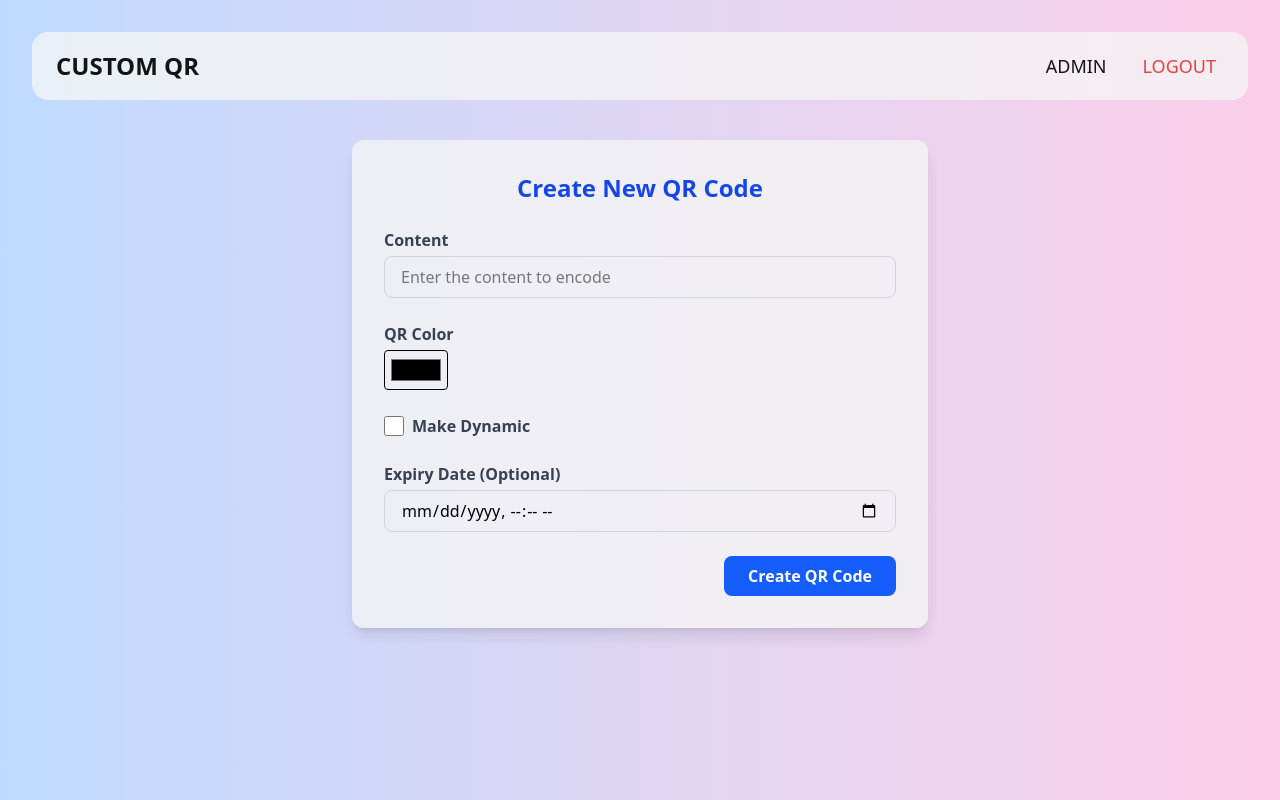
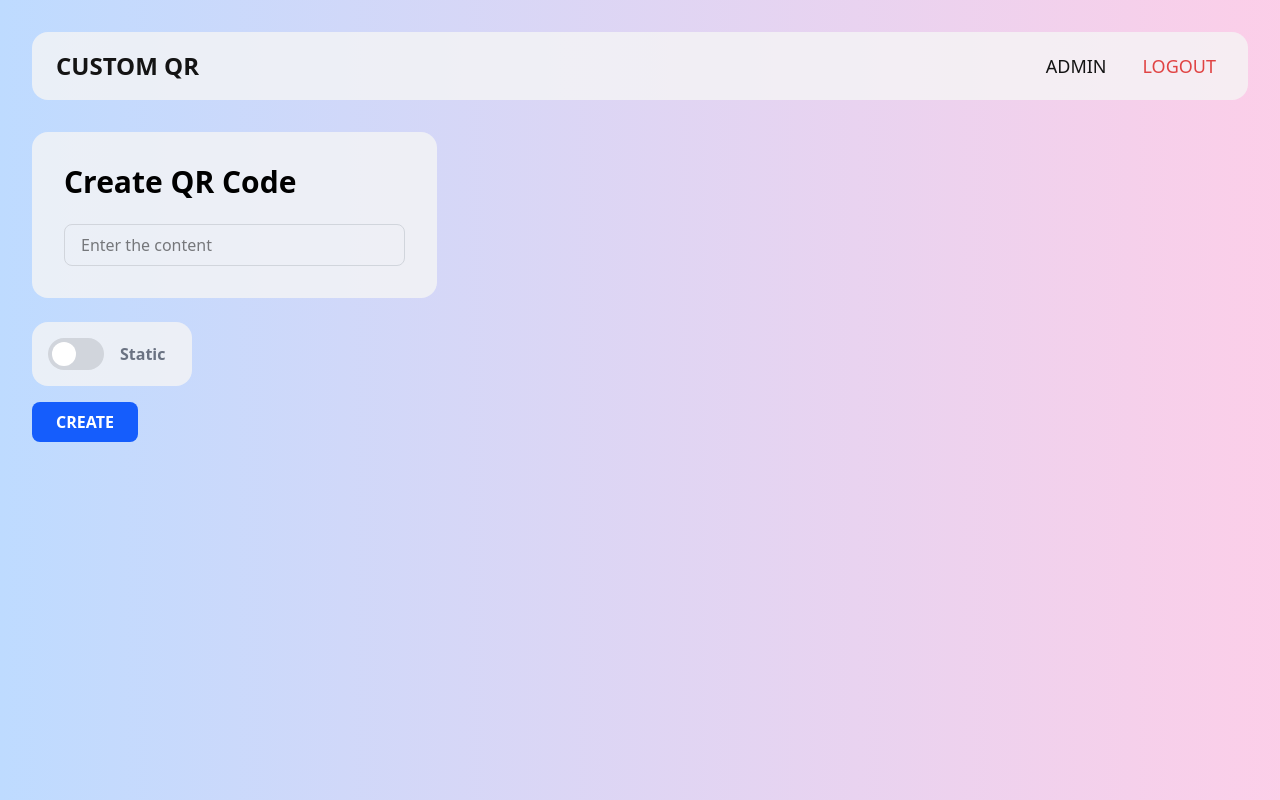
Before and after one commit to Kushagra-0/qr-code-frontend, a React (Vite) app: page /qrcodes/create in a window 1280 px wide. Built offline with nearby package versions, Linux system fonts and the light colour scheme; sample sign-in values are in the browser's storage.

Commit message:
improved frontend

```diff
--- a/src/components/dashboard/tabs/HomeTab.tsx
+++ b/src/components/dashboard/tabs/HomeTab.tsx
@@ -136,9 +136,12 @@ const HomeTab = () => {
                                 <div className="absolute bottom-4 right-4">
                                     <button
                                         onClick={() => navigate(`/qrcodes/details/${qr._id}`)}
-                                        className="text-blue-600 font-semibold px-6 py-2 cursor-pointer rounded-2xl shadow-[0_0_15px_rgba(59,130,246,0.6)] transition-shadow text-sm"
+                                        className="text-blue-600 flex font-semibold px-4 py-2 cursor-pointer rounded-xl shadow-[0_0_20px_rgba(100,100,100,0.5)] transition-shadow text-sm"
                                     >
                                         DETAILS
+                                        <div className="mt-0.5 ml-1">
+                                            <ArrowRight size={18} />
+                                        </div>
                                     </button>
                                 </div>
                             </div>
--- a/src/components/qrCodes/CreateQrCodeForm.tsx
+++ b/src/components/qrCodes/CreateQrCodeForm.tsx
@@ -2,11 +2,14 @@ import { useState } from "react";
 import { useNavigate } from "react-router-dom";
 import { useAuth } from "../../context/AuthContext";
 import { baseUrl } from "../../common/constant";
+import { QrCode } from "../../interface/QrCode";
+import { QRCodeSVG } from "qrcode.react";
 
 const CreateQrCodeForm = () => {
   const { token } = useAuth();
   const navigate = useNavigate();
-
+  const [step, setStep] = useState<1 | 2>(1);
+  const [createdQRCode, setCreatedQRCode] = useState<QrCode | null>(null);
   const [content, setContent] = useState("");
   const [color, setColor] = useState("#000000");
   const [isDynamic, setIsDynamic] = useState(false);
@@ -14,18 +17,41 @@ const CreateQrCodeForm = () => {
   const [expiresAt, setExpiresAt] = useState<string>("");
   const [loading, setLoading] = useState(false);
 
-  const handleSubmit = async (e: React.FormEvent) => {
+  const handleInitialSubmit = async (e: React.FormEvent) => {
     e.preventDefault();
-    if (!content) {
-      setError("Content is required");
-      return;
-    }
+    if (!content) return setError("Content is required");
 
     try {
       setLoading(true);
-      setError(null);
       const res = await fetch(`${baseUrl}/qrcodes/create`, {
         method: "POST",
+        headers: {
+          "Content-Type": "application/json",
+          Authorization: `Bearer ${token}`,
+        },
+        body: JSON.stringify({ content, isDynamic }), // Include isDynamic here
+      });
+
+      const data = await res.json();
+      if (!res.ok) throw new Error(data.message || "Failed to create QR code");
+
+      setCreatedQRCode(data.qrCode);
+      setStep(2); // Go to Step 2
+    } catch (err: any) {
+      setError(err.message || "Something went wrong");
+    } finally {
+      setLoading(false);
+    }
+  };
+
+  const handleFinalSubmit = async (e: React.FormEvent) => {
+    e.preventDefault();
+    if (!createdQRCode) return;
+
+    try {
+      setLoading(true);
+      const res = await fetch(`${baseUrl}/qrcodes/${createdQRCode._id}`, {
+        method: "PUT",
         headers: {
           "Content-Type": "application/json",
           Authorization: `Bearer ${token}`,
@@ -39,11 +65,9 @@ const CreateQrCodeForm = () => {
       });
 
       const data = await res.json();
-      if (!res.ok) {
-        throw new Error(data.message || "Failed to create QR code");
-      }
+      if (!res.ok) throw new Error(data.message || "Failed to update QR code");
 
-      navigate("/dashboard"); // Adjust this to your QR code list route
+      navigate(`/qrcodes/details/${createdQRCode._id}`);
     } catch (err: any) {
       setError(err.message || "Something went wrong");
     } finally {
@@ -52,20 +76,91 @@ const CreateQrCodeForm = () => {
   };
 
   return (
-    <div className="max-w-xl mx-auto mt-10 bg-[#F5F5F5]/80 shadow-lg rounded-xl p-8">
-      <h1 className="text-2xl font-bold mb-6 text-center text-blue-700">Create New QR Code</h1>
-
+    <div className="mx-auto mt-8">
       {error && <p className="text-red-500 text-sm mb-4">{error}</p>}
 
-      <form onSubmit={handleSubmit} className="space-y-6">
+      <form onSubmit={step === 1 ? handleInitialSubmit : handleFinalSubmit} className="space-y-6">
+        {/* STEP 1 */}
+        {step === 1 && (
+          <>
+            <div className="w-1/3 bg-[#F5F5F5]/80 rounded-2xl p-8">
+              <h1 className="text-3xl font-bold mb-6">
+                {step === 1 ? "Create QR Code" : ""}
+              </h1>
+              <input
+                type="text"
+                value={content}
+                onChange={(e) => setContent(e.target.value)}
+                className="w-full border border-gray-300 rounded-lg px-4 py-2 outline-none focus:ring-0"
+                placeholder="Enter the content"
+              />
+            </div>
+
+            <div className="w-full flex items-center justify-start mb-4">
+              <div className="flex items-center space-x-4 bg-[#F5F5F5]/80 rounded-2xl p-4 w-40">
+
+                <label className="relative inline-flex items-center cursor-pointer">
+                  <input
+                    type="checkbox"
+                    className="sr-only peer"
+                    checked={isDynamic}
+                    onChange={() => setIsDynamic(!isDynamic)}
+                  />
+                  <div className="w-14 h-8 bg-gray-300 rounded-full peer peer-checked:bg-blue-600 transition-colors"></div>
+                  <div className="absolute left-1 top-1 bg-white w-6 h-6 rounded-full transition-transform peer-checked:translate-x-6"></div>
+                </label>
+
+                <span className={`font-semibold ${isDynamic ? "text-blue-600" : "text-gray-500"}`}>{`${isDynamic ? "Dynamic" : "Static"}`}</span>
+              </div>
+            </div>
+          </>
+        )}
+
+        {/* STEP 2 */}
+        {step === 2 && createdQRCode && (
+          <>
+            <div className="grid grid-cols-3 h-[78vh] gap-8">
+              <div className="flex justify-center bg-[#F5F5F5]/80 rounded-2xl relative">
+                <img
+                  src="/iphone.png"
+                  alt="iPhone"
+                  className="h-[calc(100vh-300px)] object-contain mt-32"
+                />
+
+                <div
+                  className="absolute top-[42%] right-[26%] bg-white flex justify-center items-center"
+                >
+                  <div className="p-2 bg-white">
+                    <QRCodeSVG
+                      value={createdQRCode.isDynamic ? `${window.location.origin}/qrcodes/link/${createdQRCode._id}` : createdQRCode.content}
+                      size={220}
+                      fgColor={color}
+                    />
+                  </div>
+                </div>
+
+                <div className="absolute top-[85%] flex items-center justify-center bg-[#FFFFFF] text-[#036AFF] font-bold px-16 py-2 border-2 border-gray-900 hover:border-gray-200 hover:shadow-[0_0_20px_rgba(100,100,100,0.5)] rounded-xl">
+                  <button
+                    type="submit"
+                    disabled={loading}
+                    className={`text-4xl font-bold rounded-lg ${loading
+                      ? "cursor-not-allowed"
+                      : "cursor-pointer"
+                      }`}
+                  >
+                    {loading ? "SAVING..." : "SAVE CHANGES"}
+                  </button>
+                </div>
+              </div>
+
+              <div className="bg-[#F5F5F5]/80 rounded-2xl p-8 col-span-2 gap-6">
                 <div>
                   <label className="block text-gray-700 font-semibold mb-1">Content</label>
                   <input
                     type="text"
                     value={content}
                     onChange={(e) => setContent(e.target.value)}
-            className="w-full border border-gray-300 rounded-lg px-4 py-2 focus:outline-blue-500"
-            placeholder="Enter the content to encode"
+                    className="w-full border border-gray-300 rounded-lg px-4 py-2"
                   />
                 </div>
 
@@ -78,39 +173,32 @@ const CreateQrCodeForm = () => {
                     className="w-16 h-10 p-1 border rounded"
                   />
                 </div>
+              </div>
+            </div>
+          </>
+        )}
 
-        <label className="inline-flex items-center">
-          <input
-            type="checkbox"
-            checked={isDynamic}
-            onChange={() => setIsDynamic(!isDynamic)}
-            className="form-checkbox h-5 w-5"
-          />
-          <span className="ml-2 text-gray-700 font-semibold">Make Dynamic</span>
-        </label>
 
-        <div>
-          <label className="block text-gray-700 font-semibold mb-1">
-            Expiry Date (Optional)
-          </label>
-          <input
-            type="datetime-local"
-            value={expiresAt}
-            onChange={(e) => setExpiresAt(e.target.value)}
-            className="w-full border border-gray-300 rounded-lg px-4 py-2 focus:outline-blue-500"
-          />
-        </div>
-
-        <div className="flex justify-end">
+        {step == 1 &&
+          <div className="flex justify-start">
             <button
               type="submit"
               disabled={loading}
-            className={`px-6 py-2 text-white font-semibold rounded-lg ${loading ? "bg-gray-400 cursor-not-allowed" : "bg-blue-600 hover:bg-blue-700"
+              className={`px-6 py-2 text-white font-semibold rounded-lg ${loading
+                ? "bg-gray-400 cursor-not-allowed"
+                : "bg-blue-600 hover:bg-blue-700"
                 }`}
             >
-            {loading ? "Creating..." : "Create QR Code"}
+              {loading
+                ? step === 1
+                  ? "Creating..."
+                  : "Saving..."
+                : step === 1
+                  ? "CREATE"
+                  : "Save Changes"}
             </button>
           </div>
+        }
       </form>
     </div>
   );
```
Also changed, not shown: src/components/dashboard/tabs/QrCodeTab.tsx (+25 -14 lines), src/components/qrCodes/ShowQrCodeDetails.tsx (+46 -24 lines). Lines whose indentation alone changed are shown as unchanged.
